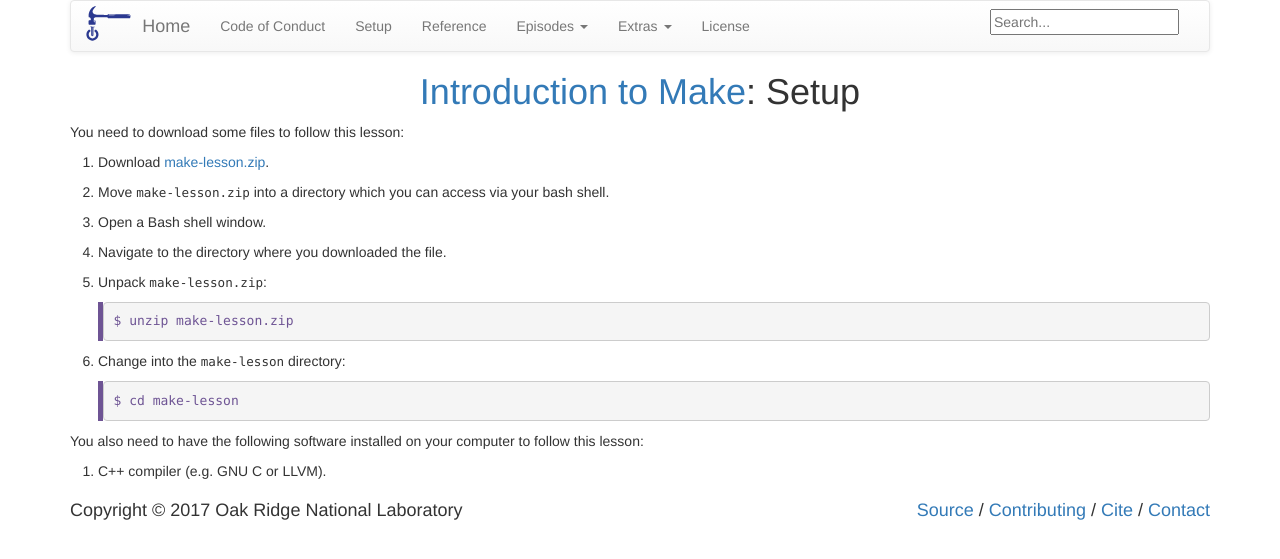
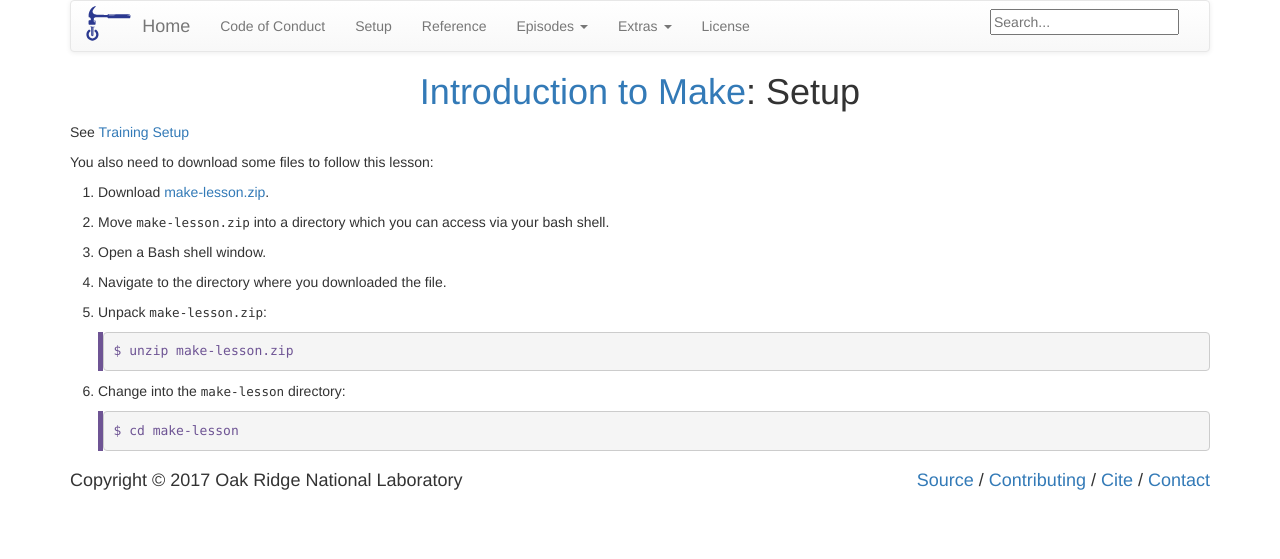
Before and after one commit to ornl-ssd/cpp-make-intro, a Jekyll site: the page built from setup.md, in a window 1280 px wide. Shown: the top 559 px of the page. Built offline with Jekyll 4.4.1, drawn with Linux system fonts in a browser that asks for light colours.

Commit message:
Modify setup
Signed-off-by: Greg Watson <g.watson@computer.org>

```diff
--- a/setup.md
+++ b/setup.md
@@ -3,8 +3,9 @@ layout: page
 title: "Setup"
 permalink: /setup/
 ---
+See [Training Setup]({{ site.url }}/training/setup)
 
-You need to download some files to follow this lesson:
+You also need to download some files to follow this lesson:
 
 1. Download [make-lesson.zip][zip-file].
 
@@ -28,9 +29,4 @@ You need to download some files to follow this lesson:
    ~~~
    {: .source}
 
-You also need to have the following software installed on your computer to
-follow this lesson:
-
-1. C++ compiler (e.g. GNU C or LLVM).
-
-[zip-file]: {{ page.root }}/files/make-lesson.zip
+[zip-file]: {{ site.github.url }}/files/make-lesson.zip
```
